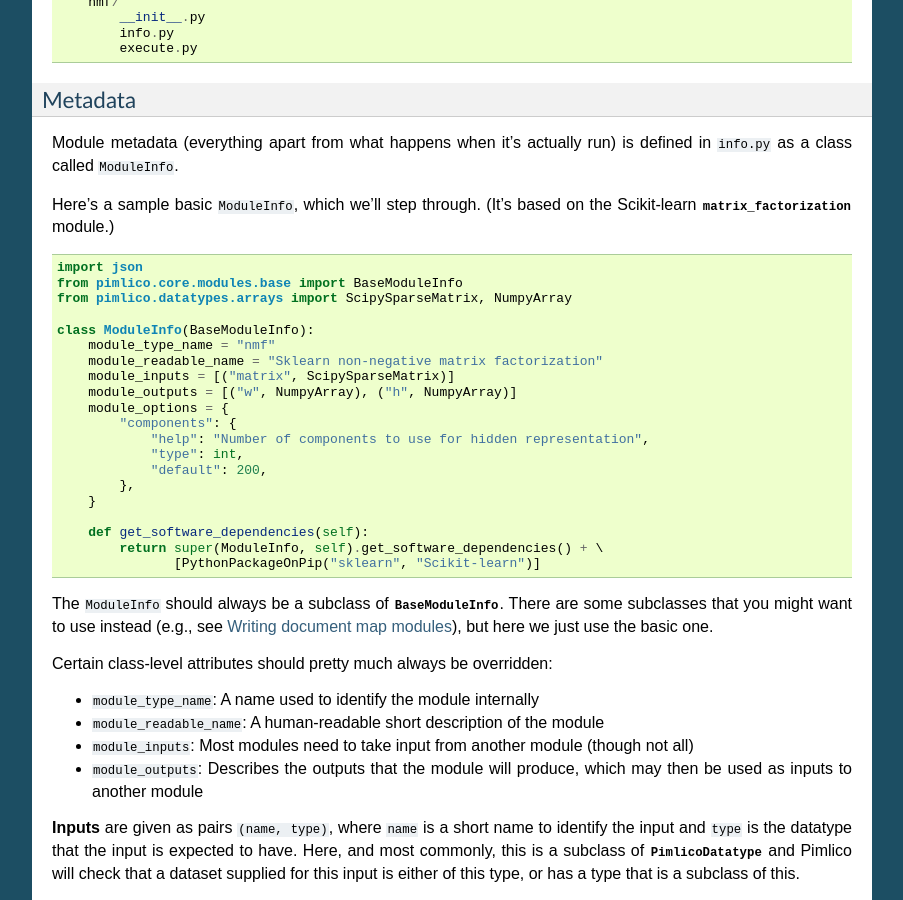
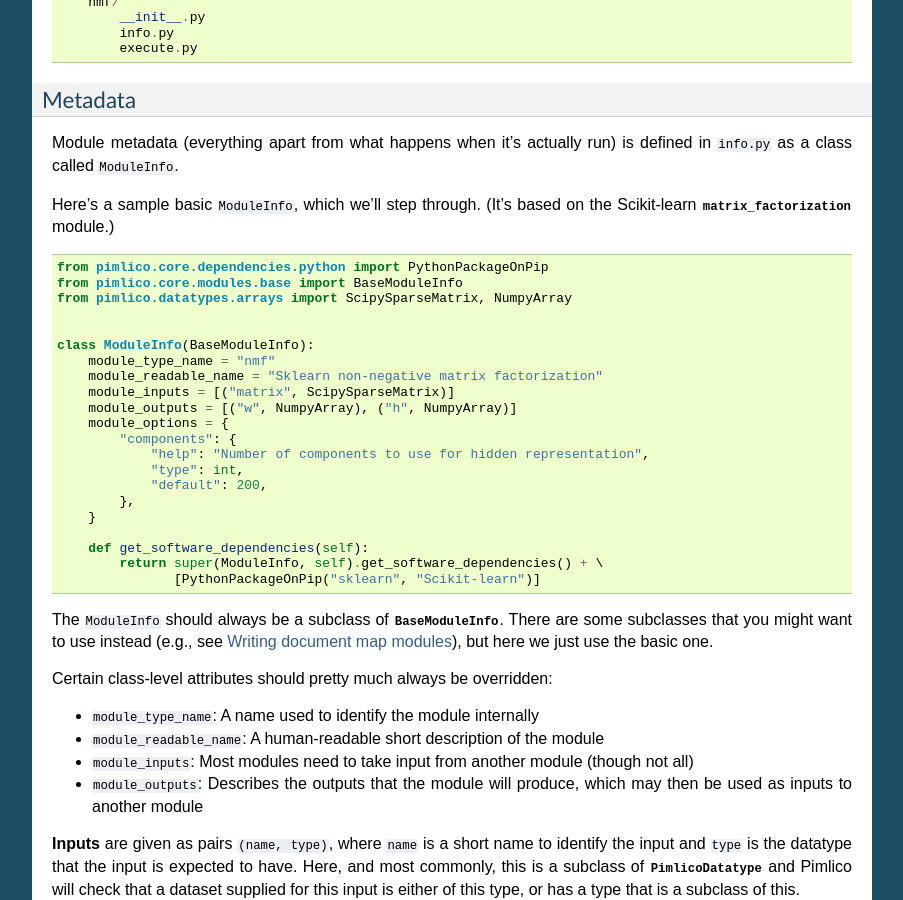
Before and after one commit to markgw/pimlico, a Sphinx documentation site: the page built from docs/guides/module.rst, in a window 1280 px wide and 900 px high, scrolled down 1344 px. Shown: the whole window, without its empty margins (198-1101 px from the left). Built offline with Sphinx 7.4.7, drawn with Linux system fonts in a browser that asks for light colours; formulas are drawn with MathJax 3; the version number could not be read and is left out.

Commit message:
Fixed imports in example code

```diff
--- a/docs/guides/module.rst
+++ b/docs/guides/module.rst
@@ -87,9 +87,10 @@ Here's a sample basic ``ModuleInfo``, which we'll step through.
 
 .. code-block:: py
 
-    import json
+    from pimlico.core.dependencies.python import PythonPackageOnPip
     from pimlico.core.modules.base import BaseModuleInfo
     from pimlico.datatypes.arrays import ScipySparseMatrix, NumpyArray
+
 
     class ModuleInfo(BaseModuleInfo):
         module_type_name = "nmf"
```
